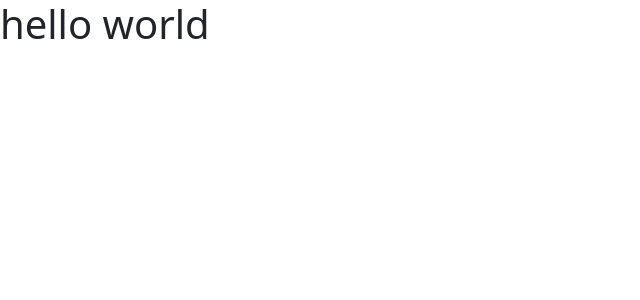
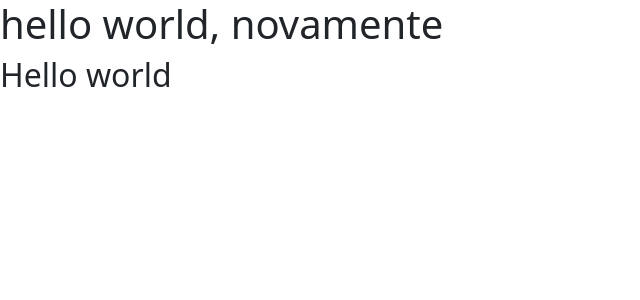
Before and after one commit to chininha-03/GymLog, a React (Vite) app in the folder site-react/: page /intro in a window 1280 px wide. Shown: the top 300 px of the page, without its empty margins (0-640 px from the left). Built offline with nearby package versions, Linux system fonts and the light colour scheme.

Commit message:
Novamente fazendo o hello world / marcus

```diff
--- a/site-react/src/routes/page2/pege2.jsx
+++ b/site-react/src/routes/page2/pege2.jsx
@@ -2,7 +2,8 @@
 const Pege2 = () => {
   return (
     <div>
-      <h1>hello world</h1>
+      <h1>hello world, novamente</h1>
+      <h2>Hello world</h2>
     </div>
   )
 }
```
